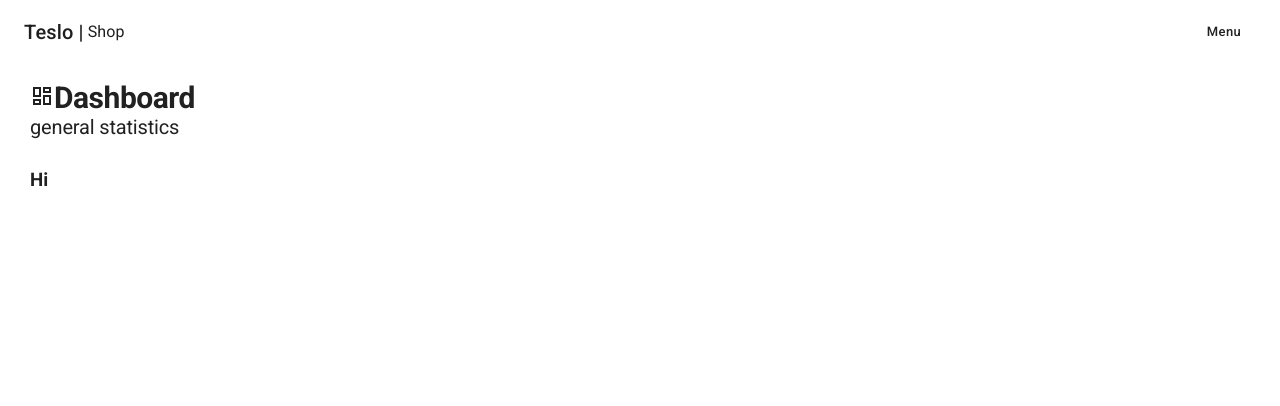
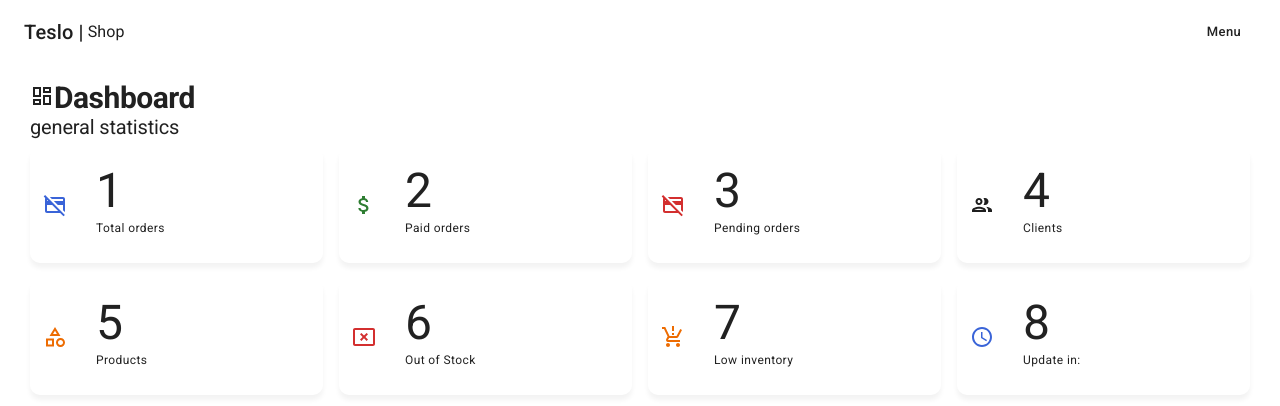
Before and after one commit to JeanCntrs/teslo-shop, a Next.js app: page /admin in a window 1280 px wide. Shown: the top 406 px of the page. Built offline with nearby package versions, Linux system fonts and the light colour scheme; no server answers.

Commit message:
Added dashboard api

```diff
--- /dev/null
+++ b/components/admin/SummaryTile.tsx
@@ -0,0 +1,25 @@
+import { Grid, Card, CardContent, Typography } from "@mui/material";
+
+interface SummaryTileProps {
+    title: string | number;
+    subtitle: string;
+    icon: JSX.Element;
+}
+
+export const SummaryTile: React.FC<SummaryTileProps> = ({ title, subtitle, icon }) => {
+    return (
+        <Grid item xs={12} sm={4} md={3}>
+            <Card sx={{ display: 'flex' }}>
+                <CardContent sx={{ width: 50, display: 'flex', justifyContent: 'center', alignItems: 'center' }}>
+                    {icon}
+                </CardContent>
+                <CardContent sx={{ flex: '1 0 auto', display: 'flex', flexDirection: 'column' }}>
+                    <Typography variant='h3'>{title}</Typography>
+                    <Typography variant='caption'>{subtitle}</Typography>
+                </CardContent>
+            </Card>
+        </Grid>
+    );
+}
+
+export default SummaryTile;
--- a/components/admin/index.ts
+++ b/components/admin/index.ts
@@ -1 +1,2 @@
 export * from './AdminNavbar';
+export * from './SummaryTile';
--- a/components/ui/SideMenu.tsx
+++ b/components/ui/SideMenu.tsx
@@ -1,7 +1,7 @@
 import { useContext, useState } from "react";
 import { useRouter } from "next/router";
 import { Box, Divider, Drawer, IconButton, Input, InputAdornment, List, ListItem, ListItemIcon, ListItemText, ListSubheader } from "@mui/material"
-import { AccountCircleOutlined, AdminPanelSettings, CategoryOutlined, ConfirmationNumberOutlined, EscalatorWarningOutlined, FemaleOutlined, LoginOutlined, MaleOutlined, SearchOutlined, VpnKeyOutlined } from "@mui/icons-material"
+import { AccountCircleOutlined, AdminPanelSettings, CategoryOutlined, ConfirmationNumberOutlined, DashboardOutlined, EscalatorWarningOutlined, FemaleOutlined, LoginOutlined, MaleOutlined, SearchOutlined, VpnKeyOutlined } from "@mui/icons-material"
 import { AuthContext, UiContext } from "../../context";
 
 export const SideMenu: React.FC = () => {
@@ -120,6 +120,15 @@ export const SideMenu: React.FC = () => {
                             <Divider />
                             <ListSubheader>Admin Panel</ListSubheader>
 
+                            <ListItem
+                                button
+                                onClick={() => navigateTo('/admin')}
+                            >
+                                <ListItemIcon>
+                                    <DashboardOutlined />
+                                </ListItemIcon>
+                                <ListItemText primary={'Dashboard'} />
+                            </ListItem>
                             <ListItem button>
                                 <ListItemIcon>
                                     <CategoryOutlined />
--- a/pages/admin/index.tsx
+++ b/pages/admin/index.tsx
@@ -1,4 +1,6 @@
-import { DashboardOutlined } from "@mui/icons-material";
+import { AccessTimeOutlined, AttachMoneyOutlined, CancelPresentationOutlined, CategoryOutlined, CreditCardOffOutlined, DashboardOutlined, GroupOutlined, ProductionQuantityLimitsOutlined } from "@mui/icons-material";
+import { Grid } from "@mui/material";
+import { SummaryTile } from "../../components/admin";
 import { AdminLayout } from "../../components/layouts";
 
 interface DashboardPageProps {
@@ -12,7 +14,48 @@ const DashboardPage: React.FC<DashboardPageProps> = () => {
             subTitle='general statistics'
             icon={<DashboardOutlined />}
         >
-            <h3>Hi</h3>
+            <Grid container spacing={2}>
+                <SummaryTile
+                    title={1}
+                    subtitle='Total orders'
+                    icon={<CreditCardOffOutlined color='secondary' sx={{ fontsize: 40 }} />}
+                />
+                <SummaryTile
+                    title={2}
+                    subtitle='Paid orders'
+                    icon={<AttachMoneyOutlined color='success' sx={{ fontsize: 40 }} />}
+                />
+                <SummaryTile
+                    title={3}
+                    subtitle='Pending orders'
+                    icon={<CreditCardOffOutlined color='error' sx={{ fontsize: 40 }} />}
+                />
+                <SummaryTile
+                    title={4}
+                    subtitle='Clients'
+                    icon={<GroupOutlined color='primary' sx={{ fontsize: 40 }} />}
+                />
+                <SummaryTile
+                    title={5}
+                    subtitle='Products'
+                    icon={<CategoryOutlined color='warning' sx={{ fontsize: 40 }} />}
+                />
+                <SummaryTile
+                    title={6}
+                    subtitle='Out of Stock'
+                    icon={<CancelPresentationOutlined color='error' sx={{ fontsize: 40 }} />}
+                />
+                <SummaryTile
+                    title={7}
+                    subtitle='Low inventory'
+                    icon={<ProductionQuantityLimitsOutlined color='warning' sx={{ fontsize: 40 }} />}
+                />
+                <SummaryTile
+                    title={8}
+                    subtitle='Update in:'
+                    icon={<AccessTimeOutlined color='secondary' sx={{ fontsize: 40 }} />}
+                />
+            </Grid>
         </AdminLayout>
     );
 }
--- /dev/null
+++ b/pages/api/admin/dashboard.ts
@@ -0,0 +1,45 @@
+import type { NextApiRequest, NextApiResponse } from 'next'
+import { db } from '../../../database';
+import { Order, Product, User } from '../../../models';
+
+type Data = {
+    numberOfOrders: number;
+    paidOrders: number;
+    notPaidOrders: number;
+    numberOfClients: number;
+    numberOfProducts: number;
+    productsWithNoInventory: number;
+    lowInventory: number;
+}
+
+export default async function handler(req: NextApiRequest, res: NextApiResponse<Data>) {
+    await db.connect();
+
+    const [
+        numberOfOrders,
+        paidOrders,
+        numberOfClients,
+        numberOfProducts,
+        productsWithNoInventory,
+        lowInventory
+    ] = await Promise.all([
+        Order.count(),
+        Order.find({ isPaid: true }).count(),
+        User.find({ role: 'client' }).count(),
+        Product.count(),
+        Product.find({ inStock: 0 }).count(),
+        Product.find({ inStock: { $lte: 10 } }).count()
+    ]);
+
+    await db.disconnect();
+
+    res.status(200).json({
+        numberOfOrders,
+        paidOrders,
+        numberOfClients,
+        numberOfProducts,
+        productsWithNoInventory,
+        lowInventory,
+        notPaidOrders: numberOfOrders - paidOrders
+    })
+}
```
